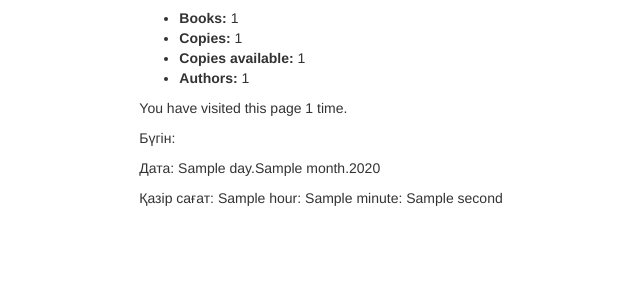
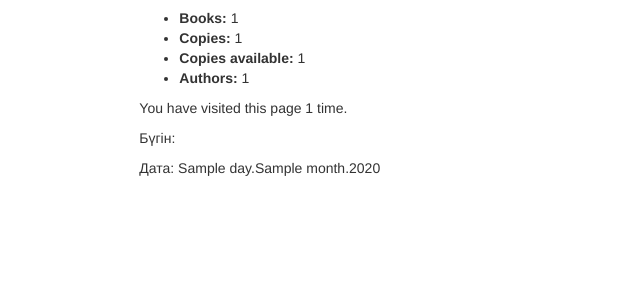
Before and after one commit to araikazh/django_local_library, a Django app: template catalog/templates/index.html in a window 1280 px wide. Shown: the part 175-475 px from the top of the page, without its empty margins (89-729 px from the left). Run offline with Django 3.2, Linux system fonts and the light colour scheme; the template is opened without the code that fills it: most values are stand-ins (such as "Sample title", 1, 10 or a date in 2020); some libraries are stand-ins or nearby versions.

Commit message:
index.html changed

```diff
--- a/catalog/templates/index.html
+++ b/catalog/templates/index.html
@@ -26,11 +26,4 @@
 <p>Дата:
     {% if day < 10 %}0{{ day }}{% else %}{{ day }}{% endif %}.{% if month < 10 %}0{{ month }}{% else %}{{ month }}{% endif %}.{{ year }}</p>
 
-<p>Қазір сағат:
-    {% if hour < 10 %}0{{ hour }}
-        {% else %}{{ hour }}{% endif %}:
-    {% if minute < 10 %}0{{ minute }}
-        {% else %}{{ minute }}{% endif %}:
-    {% if second < 10 %}0{{ second }}
-        {% else %}{{ second }}{% endif %}</p>
 {% endblock %}
```
